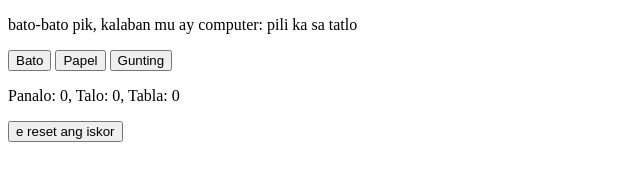
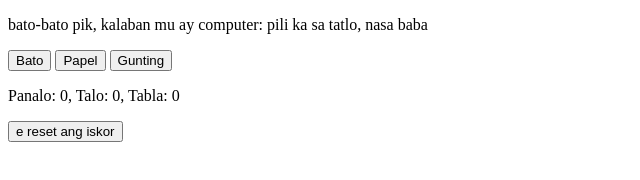
Before and after one commit to jmlydavess33/dave.github.io, a plain HTML site: page babato-pik.html in a window 1280 px wide. Shown: the full height of the page, 0-640 px from the left. Drawn offline with Linux system fonts and the light colour scheme.

Commit message:
Update babato-pik.html

```diff
--- a/babato-pik.html
+++ b/babato-pik.html
@@ -5,7 +5,7 @@
   </head>
 
 	<body>
-		<p>bato-bato pik, kalaban mu ay computer: pili ka sa tatlo</p>
+		<p>bato-bato pik, kalaban mu ay computer: pili ka sa tatlo, nasa baba</p>
 
 
 <!--Rock-->
```
